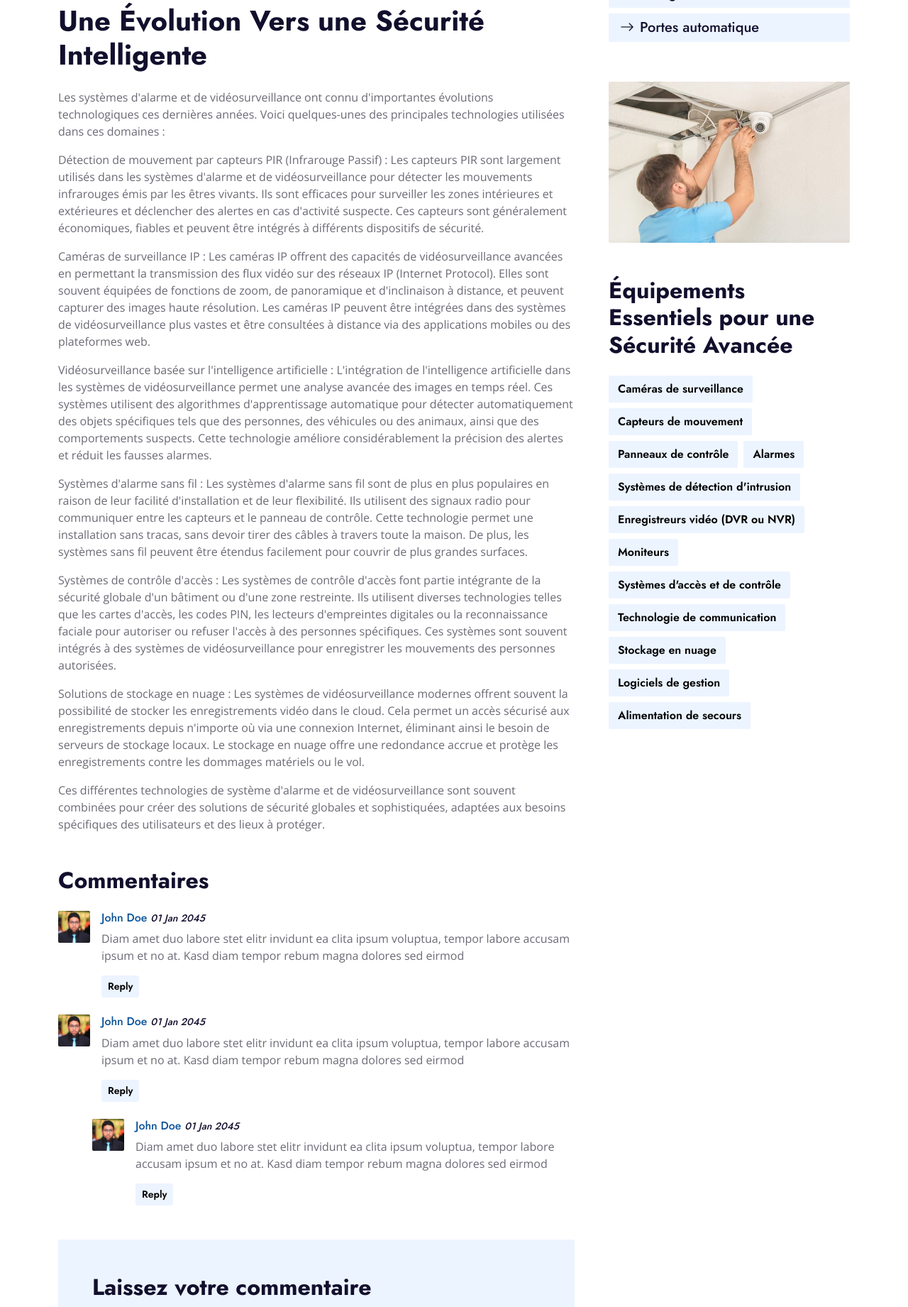
After one commit to AnasElOuafi/ProjectPFE, a PHP site: page /technologie in a window 1280 px wide. The commit adds this page. Shown: the part 876-2717 px from the top of the page at 71% size. Run offline with PHP 8.4, Linux system fonts and the light colour scheme; some libraries are stand-ins or nearby versions.

Commit message:
mise a jour _footer and la page technologie

```diff
--- a/blog.php
+++ b/blog.php
@@ -52,10 +52,10 @@
                     <div class="col-12 wow slideInUp" data-wow-delay="0.1s">
                         <nav aria-label="Page navigation">
                           <ul class="pagination pagination-lg m-0">
-                            <li class="page-item active"><a class="page-link" href="logiciel_de_controle.html">1</a></li>
-                            <li class="page-item"><a class="page-link" href="logiciel_de_controle2.html">2</a></li>
+                            <li class="page-item active"><a class="page-link" href="blog">1</a></li>
+                            <li class="page-item"><a class="page-link" href="technologie">2</a></li>
                             <li class="page-item">
-                              <a class="page-link rounded-0" href="logiciel_de_controle2.html" aria-label="Next">
+                              <a class="page-link rounded-0" href="technologie" aria-label="Next">
                                 <span aria-hidden="true"><i class="bi bi-arrow-right"></i></span>
                               </a>
                             </li>
--- a/layouts/_footer.php
+++ b/layouts/_footer.php
@@ -2,37 +2,25 @@
         <div class="container-fluid bg-dark text-light mt-5 py-5 wow fadeInUp" data-wow-delay="0.1s">
         <div class="container pt-5">
             <div class="row g-5">
-                    <div class="col-lg-3 col-md-6">
-                        <h3 class="text-white mb-4">Quick Links</h3>
+               <div class="col-lg-4 col-md-6">
+                    <h3 class="text-white mb-4">Liens les plus consultés</h3>
                     <div class="d-flex flex-column justify-content-start">
-                            <a class="text-light mb-2" href="#"><i class="bi bi-arrow-right text-primary me-2"></i>Home</a>
-                            <a class="text-light mb-2" href="#"><i class="bi bi-arrow-right text-primary me-2"></i>About Us</a>
-                            <a class="text-light mb-2" href="#"><i class="bi bi-arrow-right text-primary me-2"></i>Our Services</a>
-                            <a class="text-light mb-2" href="#"><i class="bi bi-arrow-right text-primary me-2"></i>Latest Blog</a>
-                            <a class="text-light" href="#"><i class="bi bi-arrow-right text-primary me-2"></i>Contact Us</a>
+                        <a class="text-light mb-2" href="about.html"><i class="bi bi-arrow-right text-primary me-2"></i>À propos de nous</a>
+                        <a class="text-light mb-2" href="service.html"><i class="bi bi-arrow-right text-primary me-2"></i>Notre Services</a>
+                        <a class="text-light" href="contact.html"><i class="bi bi-arrow-right text-primary me-2"></i>Contactez-nous</a>
                     </div>
                 </div>
-                    <div class="col-lg-3 col-md-6">
-                        <h3 class="text-white mb-4">Popular Links</h3>
-                        <div class="d-flex flex-column justify-content-start">
-                            <a class="text-light mb-2" href="#"><i class="bi bi-arrow-right text-primary me-2"></i>Home</a>
-                            <a class="text-light mb-2" href="#"><i class="bi bi-arrow-right text-primary me-2"></i>About Us</a>
-                            <a class="text-light mb-2" href="#"><i class="bi bi-arrow-right text-primary me-2"></i>Our Services</a>
-                            <a class="text-light mb-2" href="#"><i class="bi bi-arrow-right text-primary me-2"></i>Latest Blog</a>
-                            <a class="text-light" href="#"><i class="bi bi-arrow-right text-primary me-2"></i>Contact Us</a>
+                <div class="col-lg-4 col-md-6">
+                    <h3 class="text-white mb-4">Contactez-nous</h3>
+                    <p class="mb-2"><i class="bi bi-geo-alt text-primary me-2"></i>Rue Imam Boukhari</p>
+                    <p class="mb-2"><i class="bi bi-envelope-open text-primary me-2"></i>belkhiria.amor@planet.tn</p>
+                    <p class="mb-0"><i class="bi bi-telephone text-primary me-2"></i>+216 73 244 582</p>
                 </div>
-                    </div>
-                    <div class="col-lg-3 col-md-6">
-                        <h3 class="text-white mb-4">Get In Touch</h3>
-                        <p class="mb-2"><i class="bi bi-geo-alt text-primary me-2"></i>123 Street, New York, USA</p>
-                        <p class="mb-2"><i class="bi bi-envelope-open text-primary me-2"></i>info@example.com</p>
-                        <p class="mb-0"><i class="bi bi-telephone text-primary me-2"></i>+012 345 67890</p>
-                    </div>
-                    <div class="col-lg-3 col-md-6">
-                        <h3 class="text-white mb-4">Follow Us</h3>
+                <div class="col-lg-4 col-md-6">
+                    <h3 class="text-white mb-4">Abonnez-vous à notre page</h3>
                     <div class="d-flex">
                         <a class="btn btn-lg btn-primary btn-lg-square rounded me-2" href="#"><i class="fab fa-twitter fw-normal"></i></a>
-                            <a class="btn btn-lg btn-primary btn-lg-square rounded me-2" href="#"><i class="fab fa-facebook-f fw-normal"></i></a>
+                        <a class="btn btn-lg btn-primary btn-lg-square rounded me-2" href="https://www.facebook.com/securisat.securisat"><i class="fab fa-facebook-f fw-normal"></i></a>
                         <a class="btn btn-lg btn-primary btn-lg-square rounded me-2" href="#"><i class="fab fa-linkedin-in fw-normal"></i></a>
                         <a class="btn btn-lg btn-primary btn-lg-square rounded" href="#"><i class="fab fa-instagram fw-normal"></i></a>
                     </div>
--- /dev/null
+++ b/technologie.php
@@ -0,0 +1,220 @@
+<?php
+        $title = 'technologie';
+        require_once 'layouts/_head.php';
+        require_once 'layouts/_nav.php' ;
+        require_once 'includes/hero.php' ;
+    ?>
+
+
+
+    <!-- Blog Start -->
+    <div class="container py-5 wow fadeInUp" data-wow-delay="0.1s">
+        <div class="row g-5">
+            <div class="col-lg-8">
+                <!-- Blog Detail Start -->
+                <div class="mb-5">
+                    <video autoplay loop muted plays-inline class="w-100">
+                        <source src="media/camera5.mp4">
+                    </video>
+                    <h1 class="mb-4">Une Évolution Vers une Sécurité Intelligente</h1>
+                    <p>
+                        Les systèmes d'alarme et de vidéosurveillance ont connu d'importantes évolutions technologiques ces dernières années.
+                         Voici quelques-unes des principales technologies utilisées dans ces domaines :</p>
+
+                    <p>Détection de mouvement par capteurs PIR (Infrarouge Passif) :
+                        Les capteurs PIR sont largement utilisés dans les systèmes d'alarme et de vidéosurveillance pour détecter les mouvements infrarouges émis par les êtres vivants.
+                        Ils sont efficaces pour surveiller les zones intérieures et extérieures et déclencher des alertes en cas d'activité suspecte.
+                        Ces capteurs sont généralement économiques, fiables et peuvent être intégrés à différents dispositifs de sécurité.</p>
+
+                    <p>Caméras de surveillance IP :
+                        Les caméras IP offrent des capacités de vidéosurveillance avancées en permettant la transmission des flux vidéo sur des réseaux IP (Internet Protocol).
+                        Elles sont souvent équipées de fonctions de zoom, de panoramique et d'inclinaison à distance, et peuvent capturer des images haute résolution.
+                        Les caméras IP peuvent être intégrées dans des systèmes de vidéosurveillance plus vastes et être consultées à distance via des applications mobiles ou des plateformes web.</p>
+
+                    <p>Vidéosurveillance basée sur l'intelligence artificielle :
+                        L'intégration de l'intelligence artificielle dans les systèmes de vidéosurveillance permet une analyse avancée des images en temps réel.
+                        Ces systèmes utilisent des algorithmes d'apprentissage automatique pour détecter automatiquement des objets spécifiques tels que des personnes, des véhicules ou des animaux, ainsi que des comportements suspects.
+                        Cette technologie améliore considérablement la précision des alertes et réduit les fausses alarmes.</p>
+
+                    <p>Systèmes d'alarme sans fil :
+                        Les systèmes d'alarme sans fil sont de plus en plus populaires en raison de leur facilité d'installation et de leur flexibilité.
+                        Ils utilisent des signaux radio pour communiquer entre les capteurs et le panneau de contrôle.
+                        Cette technologie permet une installation sans tracas, sans devoir tirer des câbles à travers toute la maison.
+                        De plus, les systèmes sans fil peuvent être étendus facilement pour couvrir de plus grandes surfaces.</p>
+
+                    <p>Systèmes de contrôle d'accès :
+                        Les systèmes de contrôle d'accès font partie intégrante de la sécurité globale d'un bâtiment ou d'une zone restreinte.
+                        Ils utilisent diverses technologies telles que les cartes d'accès, les codes PIN, les lecteurs d'empreintes digitales ou la reconnaissance faciale pour autoriser ou refuser l'accès à des personnes spécifiques.
+                        Ces systèmes sont souvent intégrés à des systèmes de vidéosurveillance pour enregistrer les mouvements des personnes autorisées.</p>
+
+                    <p>Solutions de stockage en nuage :
+                        Les systèmes de vidéosurveillance modernes offrent souvent la possibilité de stocker les enregistrements vidéo dans le cloud.
+                        Cela permet un accès sécurisé aux enregistrements depuis n'importe où via une connexion Internet, éliminant ainsi le besoin de serveurs de stockage locaux.
+                        Le stockage en nuage offre une redondance accrue et protège les enregistrements contre les dommages matériels ou le vol.</p>
+
+                    <p>Ces différentes technologies de système d'alarme et de vidéosurveillance sont souvent combinées pour créer des solutions de sécurité globales et sophistiquées, adaptées aux besoins spécifiques des utilisateurs et des lieux à protéger.</p>
+                </div>
+                <!-- Blog Detail End -->
+
+                <!-- Comment List Start -->
+                <div class="mb-5">
+                    <h2 class="mb-4">Commentaires</h2>
+                    <div class="d-flex mb-4">
+                        <img src="img/user.jpg" class="img-fluid rounded" style="width: 45px; height: 45px;">
+                        <div class="ps-3">
+                            <h6><a href="">John Doe</a> <small><i>01 Jan 2045</i></small></h6>
+                            <p>Diam amet duo labore stet elitr invidunt ea clita ipsum voluptua, tempor labore
+                                accusam ipsum et no at. Kasd diam tempor rebum magna dolores sed eirmod</p>
+                            <button class="btn btn-sm btn-light">Reply</button>
+                        </div>
+                    </div>
+                    <div class="d-flex mb-4">
+                        <img src="img/user.jpg" class="img-fluid rounded" style="width: 45px; height: 45px;">
+                        <div class="ps-3">
+                            <h6><a href="">John Doe</a> <small><i>01 Jan 2045</i></small></h6>
+                            <p>Diam amet duo labore stet elitr invidunt ea clita ipsum voluptua, tempor labore
+                                accusam ipsum et no at. Kasd diam tempor rebum magna dolores sed eirmod</p>
+                            <button class="btn btn-sm btn-light">Reply</button>
+                        </div>
+                    </div>
+                    <div class="d-flex ms-5 mb-4">
+                        <img src="img/user.jpg" class="img-fluid rounded" style="width: 45px; height: 45px;">
+                        <div class="ps-3">
+                            <h6><a href="">John Doe</a> <small><i>01 Jan 2045</i></small></h6>
+                            <p>Diam amet duo labore stet elitr invidunt ea clita ipsum voluptua, tempor labore
+                                accusam ipsum et no at. Kasd diam tempor rebum magna dolores sed eirmod</p>
+                            <button class="btn btn-sm btn-light">Reply</button>
+                        </div>
+                    </div>
+                </div>
+                <!-- Comment List End -->
+
+                <!-- Comment Form Start -->
+                <div class="bg-light rounded p-5">
+                    <h2 class="mb-4">Laissez votre commentaire</h2>
+                    <form>
+                        <div class="row g-3">
+                            <div class="col-12 col-sm-6">
+                                <input type="text" class="form-control bg-white border-0" placeholder="Votre Nom et Prenom" style="height: 55px;">
+                            </div>
+                            <div class="col-12 col-sm-6">
+                                <input type="email" class="form-control bg-white border-0" placeholder="Votre E-mail" style="height: 55px;">
+                            </div>
+                            <div class="col-12">
+                                <input type="password" class="form-control bg-white border-0" placeholder="Mot De Passe" style="height: 55px;">
+                            </div>
+                            <div class="col-12">
+                                <textarea class="form-control bg-white border-0" rows="5" placeholder="Commentaire"></textarea>
+                            </div>
+                            <div class="col-12">
+                                <button class="btn btn-primary w-100 py-3" type="submit">Laissez votre commentaire</button>
+                            </div>
+                        </div>
+                    </form>
+                </div>
+                <!-- Comment Form End -->
+            </div>
+
+            <!-- Sidebar Start -->
+            <div class="col-lg-4">
+                <!-- Search Form Start -->
+                <div class="mb-5">
+                    <div class="input-group">
+                        <input type="text" class="form-control p-3" placeholder="Recherche">
+                        <button class="btn btn-primary px-4"><i class="bi bi-search"></i></button>
+                    </div>
+                </div>
+                <!-- Search Form End -->
+
+                <!-- Category Start -->
+                <div class="mb-5">
+                    <h2 class="mb-4">Categories</h2>
+                    <div class="d-flex flex-column justify-content-start">
+                        <a class="h5 bg-light rounded py-2 px-3 mb-2" href="#"><i class="bi bi-arrow-right me-2"></i>Caméras de surveillance</a>
+                        <a class="h5 bg-light rounded py-2 px-3 mb-2" href="#"><i class="bi bi-arrow-right me-2"></i>Système d'alarme</a>
+                        <a class="h5 bg-light rounded py-2 px-3 mb-2" href="#"><i class="bi bi-arrow-right me-2"></i>Protection contre la malveillance - Contrôle d'accès</a>
+                        <a class="h5 bg-light rounded py-2 px-3 mb-2" href="#"><i class="bi bi-arrow-right me-2"></i>Enregistreurs télésurveillance</a>
+                        <a class="h5 bg-light rounded py-2 px-3 mb-2" href="#"><i class="bi bi-arrow-right me-2"></i>Portes automatique</a>
+                    </div>
+                </div>
+                <!-- Category End -->
+
+                <!-- Recent Post Start
+                <div class="mb-5">
+                    <h2 class="mb-4">Recent Post</h2>
+                    <div class="d-flex rounded overflow-hidden mb-3">
+                        <img class="img-fluid" src="img/blog-1.jpg" style="width: 100px; height: 100px; object-fit: cover;" alt="">
+                        <a href="" class="h5 d-flex align-items-center bg-light px-3 mb-0">Lorem ipsum dolor sit amet adipis elit
+                        </a>
+                    </div>
+                    <div class="d-flex rounded overflow-hidden mb-3">
+                        <img class="img-fluid" src="img/blog-2.jpg" style="width: 100px; height: 100px; object-fit: cover;" alt="">
+                        <a href="" class="h5 d-flex align-items-center bg-light px-3 mb-0">Lorem ipsum dolor sit amet adipis elit
+                        </a>
+                    </div>
+                    <div class="d-flex rounded overflow-hidden mb-3">
+                        <img class="img-fluid" src="img/blog-1.jpg" style="width: 100px; height: 100px; object-fit: cover;" alt="">
+                        <a href="" class="h5 d-flex align-items-center bg-light px-3 mb-0">Lorem ipsum dolor sit amet adipis elit
+                        </a>
+                    </div>
+                    <div class="d-flex rounded overflow-hidden mb-3">
+                        <img class="img-fluid" src="img/blog-2.jpg" style="width: 100px; height: 100px; object-fit: cover;" alt="">
+                        <a href="" class="h5 d-flex align-items-center bg-light px-3 mb-0">Lorem ipsum dolor sit amet adipis elit
+                        </a>
+                    </div>
+                    <div class="d-flex rounded overflow-hidden mb-3">
+                        <img class="img-fluid" src="img/blog-1.jpg" style="width: 100px; height: 100px; object-fit: cover;" alt="">
+                        <a href="" class="h5 d-flex align-items-center bg-light px-3 mb-0">Lorem ipsum dolor sit amet adipis elit
+                        </a>
+                    </div>
+                </div>
+                <!-- Recent Post End -->
+
+                <!-- Image Start -->
+                <div class="mb-5">
+                    <img src="img/blog-1.jpg" alt="" class="img-fluid rounded">
+                </div>
+                <!-- Image End -->
+
+                <!-- Tags Start -->
+                <div class="mb-5">
+                    <h2 class="mb-4">Équipements Essentiels pour une Sécurité Avancée</h2>
+                    <div class="d-flex flex-wrap m-n1">
+                        <a href="" class="btn btn-light m-1">Caméras de surveillance</a>
+                        <a href="" class="btn btn-light m-1">Capteurs de mouvement</a>
+                        <a href="" class="btn btn-light m-1">Panneaux de contrôle </a>
+                        <a href="" class="btn btn-light m-1">Alarmes</a>
+                        <a href="" class="btn btn-light m-1">Systèmes de détection d'intrusion</a>
+                        <a href="" class="btn btn-light m-1">Enregistreurs vidéo (DVR ou NVR)</a>
+                        <a href="" class="btn btn-light m-1">Moniteurs</a>
+                        <a href="" class="btn btn-light m-1">Systèmes d'accès et de contrôle</a>
+                        <a href="" class="btn btn-light m-1">Technologie de communication</a>
+                        <a href="" class="btn btn-light m-1">Stockage en nuage</a>
+                        <a href="" class="btn btn-light m-1">Logiciels de gestion</a>
+                        <a href="" class="btn btn-light m-1">Alimentation de secours</a>
+                    </div>
+                </div>
+                <!-- Tags End -->
+
+                <!-- Plain Text Start
+                <div>
+                    <h2 class="mb-4">Plain Text</h2>
+                    <div class="bg-light text-center" style="padding: 30px;">
+                        <p>Vero sea et accusam justo dolor accusam lorem consetetur, dolores sit amet sit dolor clita kasd justo, diam accusam no sea ut tempor magna takimata, amet sit et diam dolor ipsum amet diam</p>
+                        <a href="" class="btn btn-primary py-2 px-4">Read More</a>
+                    </div>
+                </div>
+                 Plain Text End -->
+            </div>
+            <!-- Sidebar End -->
+        </div>
+    </div>
+    <!-- Blog End -->
+
+
+    <!-- Footer Start -->
+    <?php require_once 'layouts/_footer.php' ; ?>
+    <!-- Footer End -->
+
+
+</html>
```
Also changed, not shown: .htaccess. Lines whose indentation alone changed are shown as unchanged.
